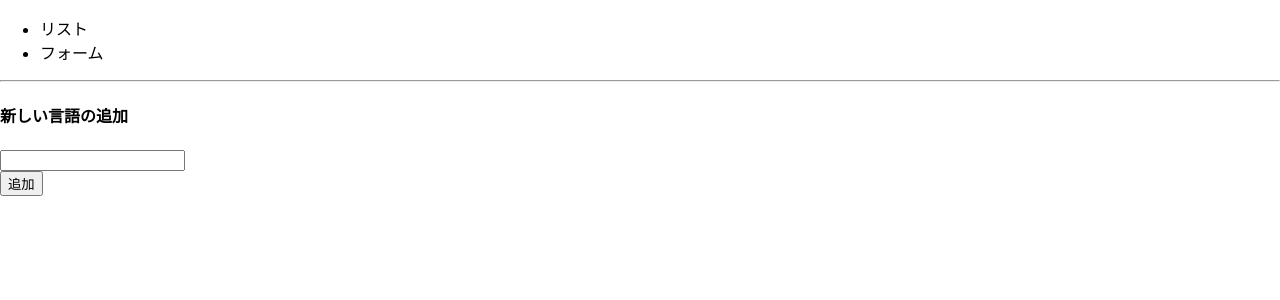
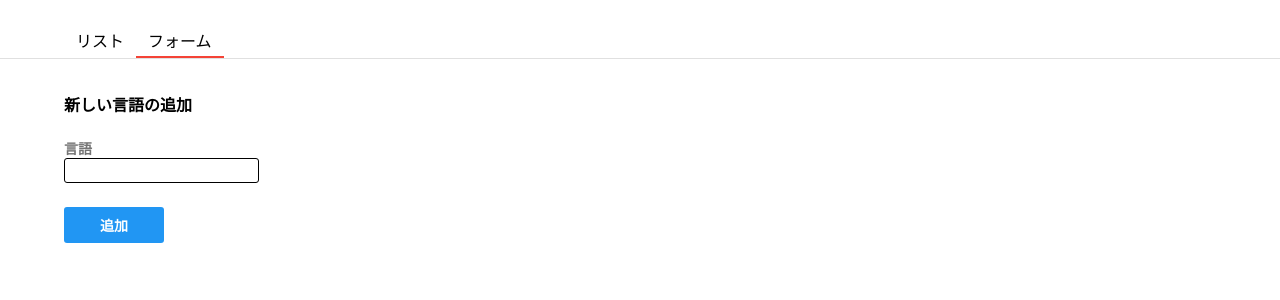
Before and after one commit to daisuketerashita/React-memo, a React (Create React App) app: page / in a window 1280 px wide. Both pictures are taken after a click on the item "フォーム". Shown: the top 300 px of the page. Built offline with nearby package versions, Linux system fonts and the light colour scheme.

Commit message:
スタイル適用

```diff
--- a/package.json
+++ b/package.json
@@ -9,6 +9,7 @@
     "react": "^18.2.0",
     "react-dom": "^18.2.0",
     "react-scripts": "5.0.1",
+    "styled-components": "^5.3.5",
     "web-vitals": "^2.1.4"
   },
   "scripts": {
--- a/src/App.js
+++ b/src/App.js
@@ -1,7 +1,28 @@
+import styled from 'styled-components';
 import { useEffect, useState } from 'react';
 import { List } from "./List";
 import { Form } from "./Form";
 import { getLanguages } from './const/languages';
+
+const Header = styled.header`
+display: flex;
+justify-content: spece-between;
+padding: 24px 64px 0px;
+border-bottom: 1px solid #E0E0E0;
+`
+
+const HeaderUl = styled.ul`
+display: flex;
+margin: 0;
+padding: 0;
+`
+
+const HeaderLi = styled.li`
+list-style: none;
+padding: 4px 12px;
+cursor: pointer;
+border-bottom: ${props => props.focused ? '2px solid #F44336' : 'none'}
+`
 
 function App() {
   const [tab,setTab] = useState('list');
@@ -24,13 +45,12 @@
 
   return (
     <div>
-      <header>
-        <ul>
-          <li onClick={() => setTab('list')}>リスト</li>
-          <li onClick={() => setTab('form')}>フォーム</li>
-        </ul>
-      </header>
-      <hr />
+      <Header>
+        <HeaderUl>
+          <HeaderLi focused={tab === 'list'} onClick={() => setTab('list')}>リスト</HeaderLi>
+          <HeaderLi focused={tab === 'form'} onClick={() => setTab('form')}>フォーム</HeaderLi>
+        </HeaderUl>
+      </Header>
       {
         tab === 'list' ? <List langs={langs}/> : <Form onAddLang={addLang} />
       }
--- a/src/Form.js
+++ b/src/Form.js
@@ -1,4 +1,27 @@
 import { useState } from 'react';
+import { Button } from './components/button';
+import styled from 'styled-components';
+
+const Container = styled.div`
+padding: 12px 64px;
+`
+
+const Label = styled.label`
+display: flex;
+color: #757575;
+font-size: 14px;
+font-weight: bold;
+`
+
+const Input = styled.input`
+border-radius: 3px;
+padding: 4px 8px;
+border: 1px solid black;
+`
+
+const ButtonContainer = styled.div`
+margin-top: 24px;
+`
 
 export const Form = ({ onAddLang }) => {
     const [text,setText] = useState('');
@@ -9,20 +32,21 @@
     }
 
     return (
-        <div>
+        <Container>
             <h4>新しい言語の追加</h4>
             <form onSubmit={submitForm}>
                 <div>
-                    <input
+                    <Label>言語</Label>
+                    <Input
                         type="text"
                         value={text}
                         onChange={(e) => setText(e.target.value)}
                     />
                 </div>
-                <div>
-                    <button>追加</button>
-                </div>
+                <ButtonContainer>
+                    <Button>追加</Button>
+                </ButtonContainer>
             </form>
-        </div>
+        </Container>
     )
 }
--- a/src/List.js
+++ b/src/List.js
@@ -1,21 +1,25 @@
-import { useEffect } from "react"
+import styled from 'styled-components';
+
+const Container = styled.div`
+padding: 12px 64px;
+`
+
+const ListItem = styled.div`
+padding: 8px 16px;
+
+&:nth-child(n+2){
+    border-top: 1px solid #D9DBDE;
+}
+`
 
 export const List = ({langs}) => {
-
-    useEffect(() => {
-        console.log('List.js:useEffect');
-
-        return () => {
-            console.log('List.js:useEffect:unmount');
-        }
-    })
     return (
-        <div>
+        <Container>
             {
                 langs.map((lang,index) => {
-                    return <div key={index}>{lang}</div>
+                    return <ListItem key={index}>{lang}</ListItem>
                 })
             }
-        </div>
+        </Container>
     )
 }
--- /dev/null
+++ b/src/components/button.js
@@ -0,0 +1,13 @@
+import styled from 'styled-components';
+
+export const Button = styled.button`
+border: none;
+border-radius: 3px;
+background-color: #2196F3;
+padding: 8px 16px;
+min-width: 100px;
+font-size: 14px;
+font-weight: bold;
+color: white;
+cursor: pointer;
+`
```
Also changed, not shown: 1 other file (tests, documents, lock files or other folders).
